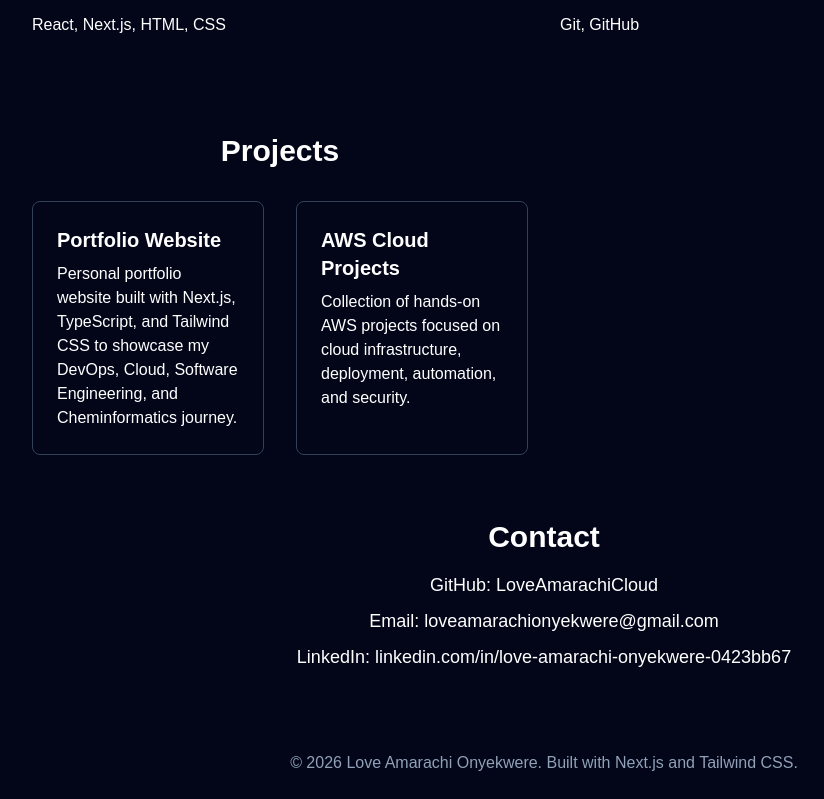
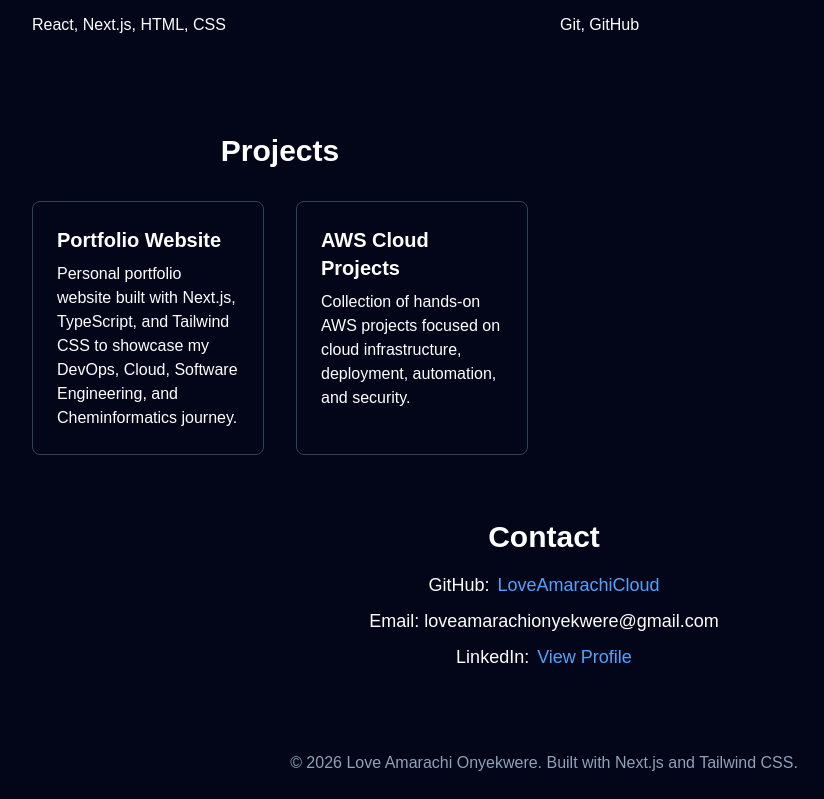
Before and after one commit to loveamarachicloud/portfolio-website, a Next.js app: page / in a window 1280 px wide. Shown: the part 795-1594 px from the top of the page, without its empty margins (96-920 px from the left). Built offline with nearby package versions, Linux system fonts and the light colour scheme.

Commit message:
Complete portfolio homepage

```diff
--- a/src/app/page.tsx
+++ b/src/app/page.tsx
@@ -105,7 +105,15 @@ export default function Home() {
   </h3>
 
   <p className="text-lg mb-2">
-  GitHub: LoveAmarachiCloud
+  GitHub:
+  <a
+    href="https://github.com/loveamarachicloud"
+    target="_blank"
+    rel="noopener noreferrer"
+    className="text-blue-400 ml-2"
+  >
+    LoveAmarachiCloud
+  </a>
 </p>
 
 <p className="text-lg mb-2">
@@ -113,7 +121,15 @@ export default function Home() {
 </p>
 
 <p className="text-lg">
-  LinkedIn: linkedin.com/in/love-amarachi-onyekwere-0423bb67
+  LinkedIn:
+  <a
+    href="https://linkedin.com/in/love-amarachi-onyekwere-0423bb67"
+    target="_blank"
+    rel="noopener noreferrer"
+    className="text-blue-400 ml-2"
+  >
+    View Profile
+  </a>
 </p>
 </section>
 <footer className="mt-20 mb-6 text-center text-slate-400">
```
